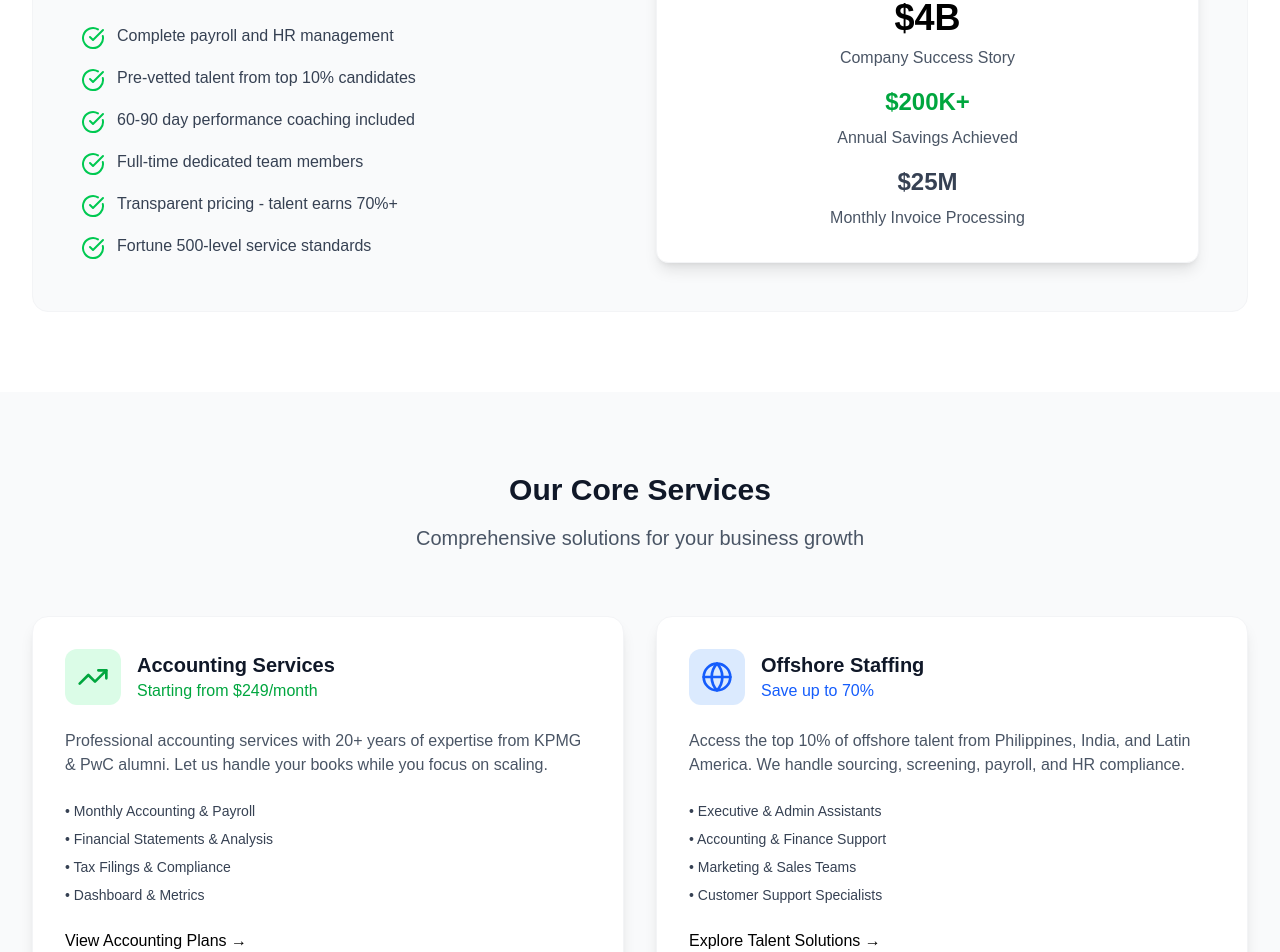
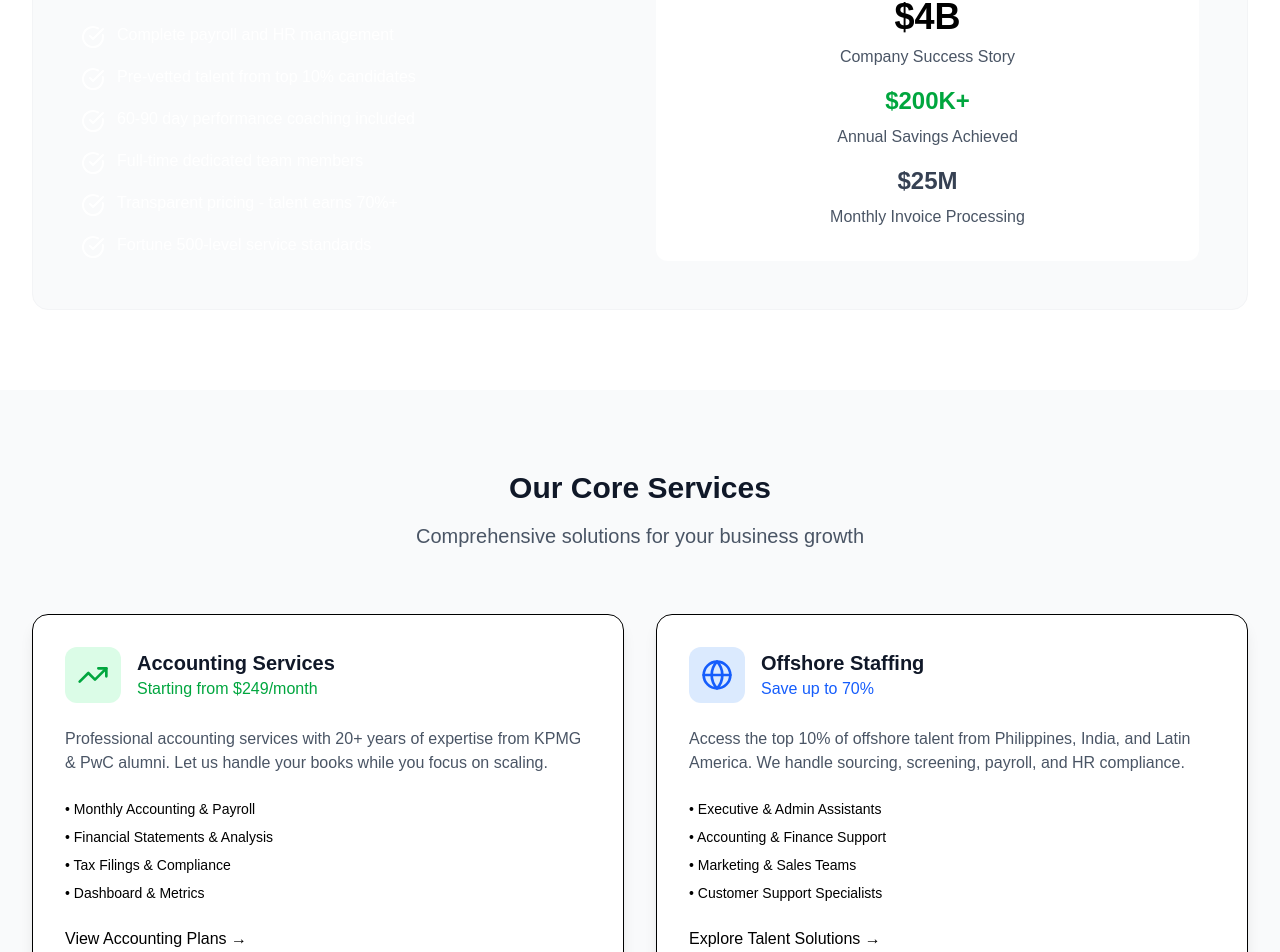
Before and after one commit to nikhilmohanv/gh-landing-page, a Next.js app: page / in a window 1280 px wide. Shown: the part 1719-2671 px from the top of the page. Built offline with nearby package versions, Linux system fonts and the light colour scheme.

Commit message:
changed components to dark mode

```diff
--- a/src/components/home/features.tsx
+++ b/src/components/home/features.tsx
@@ -54,7 +54,7 @@ import { CheckCircle, DollarSign, Shield, Users } from "lucide-react";
                 </div>
 
                 {/* Benefits Grid */}
-                <div className="bg-gray-50 dark:bg-gray-900 rounded-2xl p-8 md:p-12 border border-gray-100 dark:border-gray-800">
+                <div className="bg-gray-50 dark:bg-black rounded-2xl p-8 md:p-12 border border-gray-100 dark:border-white">
                     <div className="grid md:grid-cols-2 gap-8 items-center">
                         <div>
                             <h3 className="text-2xl font-bold text-gray-900 dark:text-white mb-6">
@@ -63,14 +63,14 @@ import { CheckCircle, DollarSign, Shield, Users } from "lucide-react";
                             <div className="space-y-4">
                                 {benefits.map((benefit, index) => (
                                     <div key={index} className="flex items-start space-x-3">
-                                        <CheckCircle className="h-6 w-6 text-green-500 flex-shrink-0 mt-0.5" />
-                                        <span className="text-gray-700 dark:text-gray-300">{benefit}</span>
+                                        <CheckCircle className="h-6 w-6 text-white flex-shrink-0 mt-0.5" />
+                                        <span className="text-white dark:text-gray-300">{benefit}</span>
                                     </div>
                                 ))}
                             </div>
                         </div>
                         <div className="text-center">
-                            <div className="bg-white dark:bg-black rounded-xl p-8 shadow-lg border border-gray-100 dark:border-gray-800">
+                            <div className="bg-white dark:bg-black rounded-xl p-8 ">
                                 <div className="text-4xl font-bold text-black dark:text-white mb-2">$4B</div>
                                 <div className="text-gray-600 dark:text-gray-400 mb-4">Company Success Story</div>
                                 <div className="text-2xl font-bold text-green-600 mb-2">$200K+</div>
--- a/src/components/home/hero.tsx
+++ b/src/components/home/hero.tsx
@@ -43,7 +43,7 @@ export default function HeroSection() {
                 </div>
 
                 {/* AI Assistant CTA */}
-                <div className="bg-white dark:bg-gray-900 rounded-2xl shadow-xl p-8 max-w-3xl mx-auto border border-gray-100 dark:border-gray-800">
+                <div className="bg-white dark:bg-black rounded-2xl shadow-xl p-8 max-w-3xl mx-auto border border-black dark:border-white">
                     <div className="text-center">
                         <div className="inline-flex items-center justify-center w-16 h-16 bg-black dark:bg-white rounded-2xl mb-6">
                             <MessageCircle className="h-8 w-8 text-white dark:text-black" />
--- a/src/components/home/services.tsx
+++ b/src/components/home/services.tsx
@@ -3,7 +3,7 @@ import Link from "next/link";
 
 export default function ServicesSection() {
     return (
-        <section className="py-20 bg-gray-50 dark:bg-gray-900">
+        <section className="py-20 bg-gray-50 dark:bg-black">
             <div className="max-w-7xl mx-auto px-4 sm:px-6 lg:px-8">
                 <div className="text-center mb-16">
                     <h2 className="text-3xl font-bold text-gray-900 dark:text-white mb-4">
@@ -16,7 +16,7 @@ export default function ServicesSection() {
 
                 <div className="grid md:grid-cols-2 gap-8">
                     {/* Accounting Services */}
-                    <div className="bg-white dark:bg-black rounded-2xl p-8 shadow-lg border border-gray-100 dark:border-gray-800">
+                    <div className="bg-white dark:bg-black rounded-2xl p-8 shadow-lg border border-black dark:border-white">
                         <div className="flex items-center mb-6">
                             <div className="p-3 bg-green-100 dark:bg-green-900/30 rounded-xl">
                                 <TrendingUp className="h-8 w-8 text-green-600 dark:text-green-400" />
@@ -31,10 +31,10 @@ export default function ServicesSection() {
                             Let us handle your books while you focus on scaling.
                         </p>
                         <div className="space-y-2 mb-6">
-                            <div className="text-sm text-gray-700 dark:text-gray-400">• Monthly Accounting & Payroll</div>
-                            <div className="text-sm text-gray-700 dark:text-gray-400">• Financial Statements & Analysis</div>
-                            <div className="text-sm text-gray-700 dark:text-gray-400">• Tax Filings & Compliance</div>
-                            <div className="text-sm text-gray-700 dark:text-gray-400">• Dashboard & Metrics</div>
+                            <div className="text-sm text-black dark:text-white">• Monthly Accounting & Payroll</div>
+                            <div className="text-sm text-black dark:text-white">• Financial Statements & Analysis</div>
+                            <div className="text-sm text-black dark:text-white">• Tax Filings & Compliance</div>
+                            <div className="text-sm text-black dark:text-white">• Dashboard & Metrics</div>
                         </div>
                         <Link href="/services" className="text-black dark:text-white font-medium hover:underline">
                             View Accounting Plans →
@@ -42,7 +42,7 @@ export default function ServicesSection() {
                     </div>
 
                     {/* Staffing Services */}
-                    <div className="bg-white dark:bg-black rounded-2xl p-8 shadow-lg border border-gray-100 dark:border-gray-800">
+                    <div className="bg-white dark:bg-black rounded-2xl p-8 shadow-lg border border-black dark:border-white">
                         <div className="flex items-center mb-6">
                             <div className="p-3 bg-blue-100 dark:bg-blue-900/30 rounded-xl">
                                 <Globe className="h-8 w-8 text-blue-600 dark:text-blue-400" />
@@ -57,10 +57,10 @@ export default function ServicesSection() {
                             We handle sourcing, screening, payroll, and HR compliance.
                         </p>
                         <div className="space-y-2 mb-6">
-                            <div className="text-sm text-gray-700 dark:text-gray-400">• Executive & Admin Assistants</div>
-                            <div className="text-sm text-gray-700 dark:text-gray-400">• Accounting & Finance Support</div>
-                            <div className="text-sm text-gray-700 dark:text-gray-400">• Marketing & Sales Teams</div>
-                            <div className="text-sm text-gray-700 dark:text-gray-400">• Customer Support Specialists</div>
+                            <div className="text-sm text-black dark:text-white">• Executive & Admin Assistants</div>
+                            <div className="text-sm text-black dark:text-white">• Accounting & Finance Support</div>
+                            <div className="text-sm text-black dark:text-white">• Marketing & Sales Teams</div>
+                            <div className="text-sm text-black dark:text-white">• Customer Support Specialists</div>
                         </div>
                         <Link href="/services" className="text-black dark:text-white font-medium hover:underline">
                             Explore Talent Solutions →
```
